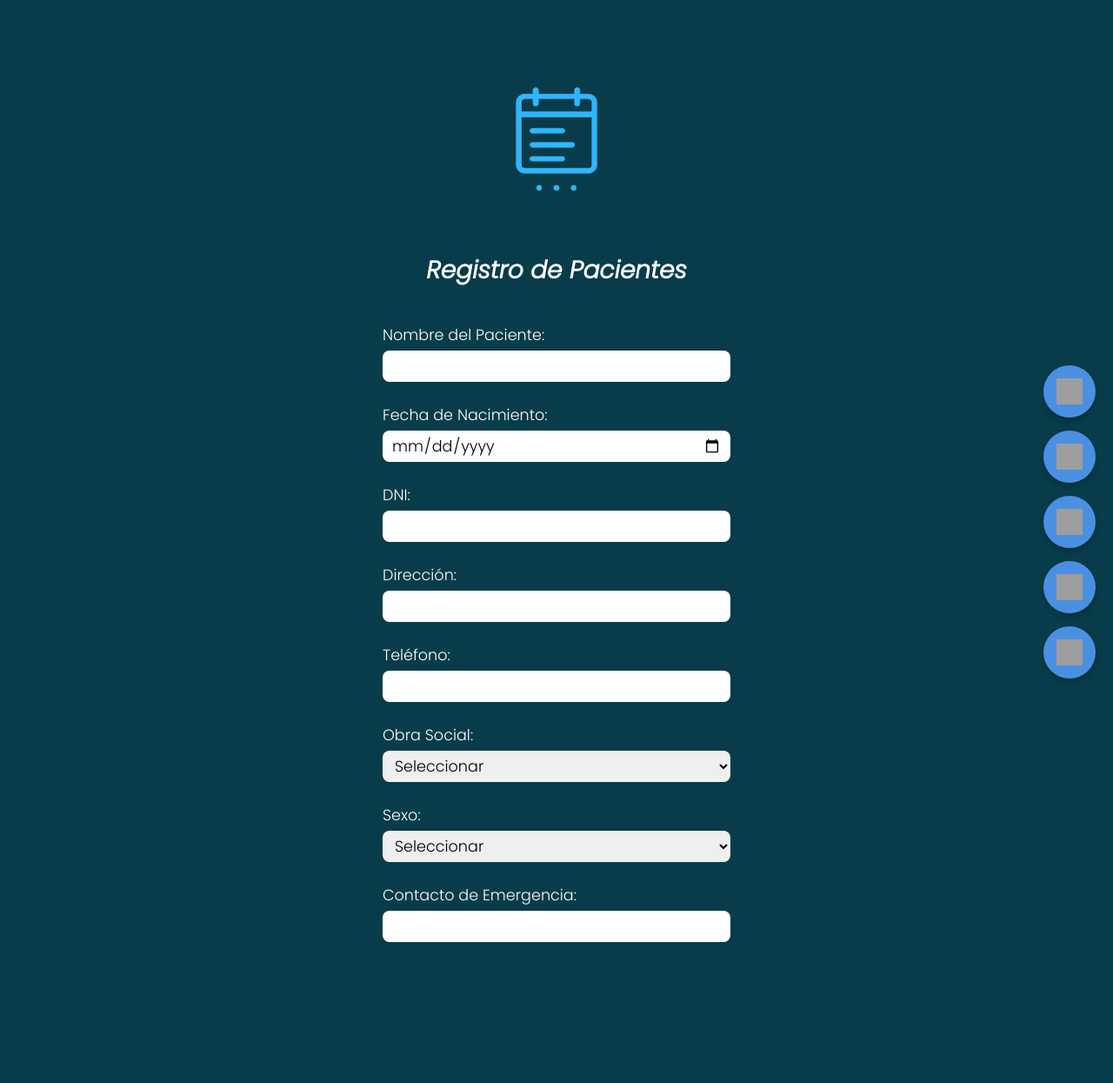
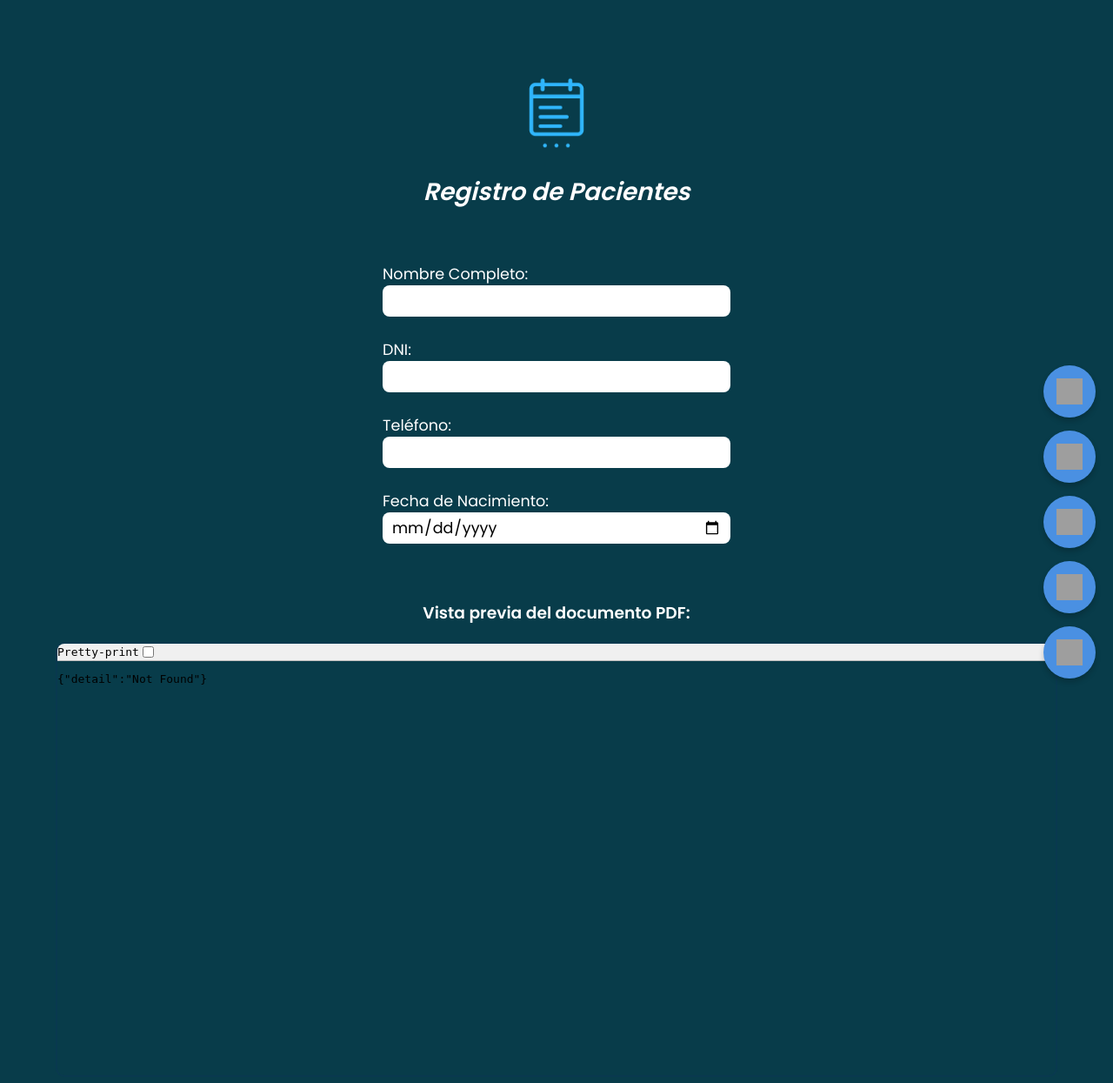
Before and after one commit to medsysbot/Fase2, a FastAPI app: page /registro in a window 1280 px wide. Shown: the whole page at 87% size. Before the commit the page ends 1083 px from the top, so only its background shows below. Run offline with FastAPI, Linux system fonts and the light colour scheme; grey boxes are pictures that could not be loaded.

Commit message:
Update registro.html

```diff
--- a/templates/registro.html
+++ b/templates/registro.html
@@ -2,171 +2,62 @@
 <html lang="es">
 <head>
   <meta charset="UTF-8" />
-  <link href="https://fonts.googleapis.com/css2?family=Poppins:ital,wght@0,200;0,300;1,300&display=swap" rel="stylesheet" />
+  <title>Registro de Pacientes</title>
   <meta name="viewport" content="width=device-width, initial-scale=1.0" />
-  <title>Registro de Pacientes</title>
   <link rel="stylesheet" href="/static/styles.css" />
-  <style>
-    body {
-      background-color: #083C4A;
-      font-family: 'Poppins', sans-serif;
-      color: white;
-    }
-    header {
-      text-align: center;
-      margin-top: 20px;
-    }
-    .logo-grande {
-      width: 180px;
-    }
-    h2 {
-      text-align: center;
-      font-style: italic;
-      font-weight: 600;
-      font-size: 28px;
-      margin-top: 10px;
-      color: white;
-    }
-    .formulario {
-      display: flex;
-      flex-direction: column;
-      gap: 20px;
-      max-width: 600px;
-      margin: 0 auto;
-      padding: 20px;
-      align-items: center;
-    }
-    .etiqueta-campo {
-      width: 100%;
-      max-width: 400px;
-    }
-    .etiqueta-campo span {
-      font-weight: 400;
-      font-size: 1.1rem;
-      text-align: left;
-      color: white;
-      display: block;
-      margin-bottom: 5px;
-    }
-    .formulario input,
-    .formulario select {
-      width: 100%;
-      padding: 6px 10px;
-      border-radius: 8px;
-      border: none;
-      font-family: 'Poppins', sans-serif;
-      color: black;
-      font-weight: 400;
-      font-size: 1.1rem;
-      height: 36px;
-      box-sizing: border-box;
-    }
-    input[type="date"] {
-      height: 36px;
-    }
-    .botones-flotantes {
-      position: fixed;
-      right: 20px;
-      bottom: 20px;
-      display: flex;
-      flex-direction: column;
-      gap: 15px;
-    }
-    .botones-flotantes button,
-    .botones-flotantes a {
-      background-color: #4A90E2;
-      border: none;
-      border-radius: 50%;
-      width: 60px;
-      height: 60px;
-      display: flex;
-      align-items: center;
-      justify-content: center;
-    }
-    .botones-flotantes img {
-      width: 30px;
-      height: 30px;
-    }
-  </style>
+  <link href="https://fonts.googleapis.com/css2?family=Poppins:ital,wght@0,400;0,600&display=swap" rel="stylesheet" />
 </head>
-<body>
-  <header>
-    <img src="/static/icons/icono-registro.png" alt="Registro de Pacientes" class="logo-grande" />
+<body style="background-color: #083C4A; font-family: 'Poppins', sans-serif; color: white; margin: 0; padding: 0;">
+  <header style="text-align: center; margin-top: 20px;">
+    <img src="/static/icons/icono-registro.png" alt="Registro" class="logo-grande" style="width: 120px; height: auto; margin-bottom: 10px;" />
+    <h2 style="font-style: italic; font-weight: 600; font-size: 28px; color: white; margin-top: 10px;">Registro de Pacientes</h2>
   </header>
 
   <main>
-    <h2>Registro de Pacientes</h2>
-    <form class="formulario" id="form-registro">
-
-      <label class="etiqueta-campo">
-        <span>Nombre del Paciente:</span>
+    <form class="formulario" id="form-registro" style="display: flex; flex-direction: column; gap: 20px; max-width: 600px; margin: 0 auto; padding: 20px; align-items: center;">
+      <label class="etiqueta-campo" style="width: 100%; max-width: 400px;">
+        <span>Nombre Completo:</span>
         <input type="text" name="nombre" required />
       </label>
-
-      <label class="etiqueta-campo">
+      <label class="etiqueta-campo" style="width: 100%; max-width: 400px;">
+        <span>DNI:</span>
+        <input type="text" name="dni" required />
+      </label>
+      <label class="etiqueta-campo" style="width: 100%; max-width: 400px;">
+        <span>Teléfono:</span>
+        <input type="tel" name="telefono" required />
+      </label>
+      <label class="etiqueta-campo" style="width: 100%; max-width: 400px;">
         <span>Fecha de Nacimiento:</span>
         <input type="date" name="fecha_nacimiento" required />
       </label>
+    </form>
 
-      <label class="etiqueta-campo">
-        <span>DNI:</span>
-        <input type="text" name="dni" required />
-      </label>
-
-      <label class="etiqueta-campo">
-        <span>Dirección:</span>
-        <input type="text" name="direccion" required />
-      </label>
-
-      <label class="etiqueta-campo">
-        <span>Teléfono:</span>
-        <input type="tel" name="telefono" required />
-      </label>
-
-      <label class="etiqueta-campo">
-        <span>Obra Social:</span>
-        <select name="obra_social" required>
-          <option value="">Seleccionar</option>
-          <option value="si">Sí</option>
-          <option value="no">No</option>
-        </select>
-      </label>
-
-      <label class="etiqueta-campo">
-        <span>Sexo:</span>
-        <select name="sexo" required>
-          <option value="">Seleccionar</option>
-          <option value="femenino">Femenino</option>
-          <option value="masculino">Masculino</option>
-          <option value="no_binario">No Binario</option>
-        </select>
-      </label>
-
-      <label class="etiqueta-campo">
-        <span>Contacto de Emergencia:</span>
-        <input type="text" name="contacto_emergencia" required />
-      </label>
-    </form>
+    <div class="visor-pdf" style="margin-top: 40px; text-align: center;">
+      <h3>Vista previa del documento PDF:</h3>
+      <iframe id="pdf-visor" src="/static/doc/registro-generado.pdf" type="application/pdf" style="width: 90%; height: 500px; border: 2px solid #09394f; border-radius: 10px;"></iframe>
+    </div>
   </main>
 
-  <div class="botones-flotantes">
-    <button title="Guardar" onclick="guardarPDF()">
-      <img src="/static/icons/guardar.png" alt="Guardar" />
+  <div class="botones-flotantes" style="position: fixed; right: 20px; bottom: 20px; display: flex; flex-direction: column; gap: 15px; z-index: 1000;">
+    <button type="button" onclick="guardarPDF()" title="Guardar" style="background-color: #4A90E2; border: none; border-radius: 50%; width: 60px; height: 60px; display: flex; align-items: center; justify-content: center;">
+      <img src="/static/icons/guardar.png" alt="Guardar" style="width: 30px; height: 30px;" />
     </button>
-    <a href="/index" title="Volver al Menú">
-      <img src="/static/icons/enviar.png" alt="Volver al Menú" />
-    </a>
-    <button onclick="window.print()" title="Imprimir">
-      <img src="/static/icons/imprimir.png" alt="Imprimir" />
+    <button type="submit" form="form-registro" title="Enviar" style="background-color: #4A90E2; border: none; border-radius: 50%; width: 60px; height: 60px; display: flex; align-items: center; justify-content: center;">
+      <img src="/static/icons/enviar.png" alt="Enviar" style="width: 30px; height: 30px;" />
     </button>
-    <button onclick="document.getElementById('form-registro').reset()" title="Borrar">
-      <img src="/static/icons/borrar.png" alt="Borrar" />
+    <button type="button" onclick="imprimirPDF()" title="Imprimir" style="background-color: #4A90E2; border: none; border-radius: 50%; width: 60px; height: 60px; display: flex; align-items: center; justify-content: center;">
+      <img src="/static/icons/imprimir.png" alt="Imprimir" style="width: 30px; height: 30px;" />
     </button>
-    <button type="button" ondblclick="activarVoz()" title="Reconocimiento por voz">
-      <img src="/static/icons/microfono.png" alt="Voz" />
+    <button type="button" onclick="document.getElementById('form-registro').reset()" title="Borrar" style="background-color: #4A90E2; border: none; border-radius: 50%; width: 60px; height: 60px; display: flex; align-items: center; justify-content: center;">
+      <img src="/static/icons/borrar.png" alt="Borrar" style="width: 30px; height: 30px;" />
+    </button>
+    <button type="button" ondblclick="activarVoz()" title="Reconocimiento por voz" style="background-color: #4A90E2; border: none; border-radius: 50%; width: 60px; height: 60px; display: flex; align-items: center; justify-content: center;">
+      <img src="/static/icons/microfono.png" alt="Voz" style="width: 30px; height: 30px;" />
     </button>
   </div>
 
+  <script src="/static/js/funciones-pdf.js"></script>
   <script>
     function activarVoz() {
       const recognition = new webkitSpeechRecognition() || new SpeechRecognition();
@@ -182,6 +73,15 @@
       };
       recognition.start();
     }
+
+    function imprimirPDF() {
+      const visor = document.getElementById("pdf-visor");
+      if (visor) visor.contentWindow.print();
+    }
+
+    function guardarPDF() {
+      alert("Funcionalidad de guardado aún no implementada.");
+    }
   </script>
 </body>
 </html>
```
